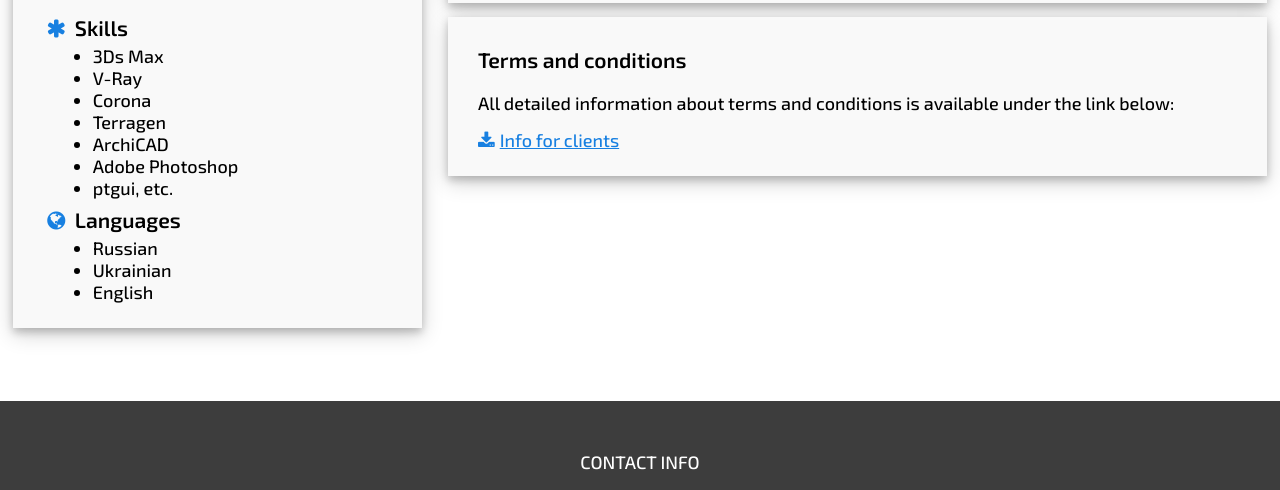
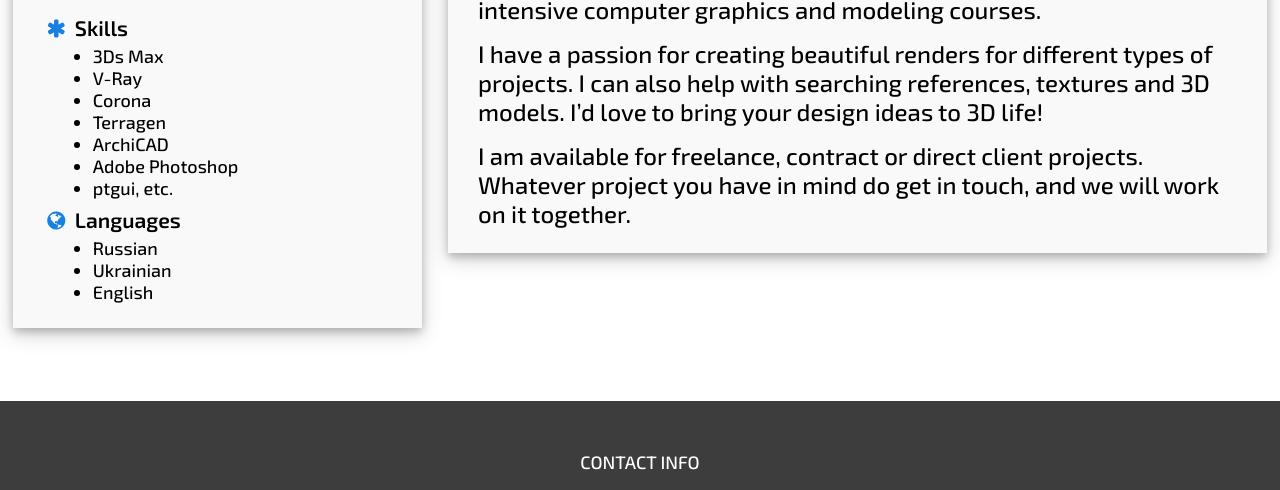
Before and after one commit to IgorKozarchuk/AlexanderKozub, a plain HTML site: page about/index-about.html in a window 1280 px wide. Shown: the part 602-1092 px from the top of the page. Drawn offline with nearby package versions, Linux system fonts and the light colour scheme.

Commit message:
Removed Terms and Conditions

```diff
--- a/about/index-about.html
+++ b/about/index-about.html
@@ -116,16 +116,6 @@
 						</div>
 
 					</div>
-
-					<div class="card">
-
-						<div class="terms">
-							<h3>Terms and conditions</h3>
-							<p>All detailed information about terms and conditions is available under the link below:</p>
-							<p><a href="info-for-clients.pdf" download><i class="fa fa-download"></i>Info for clients</a>
-						</div></p>
-
-					</div>
 				</div>
 				<!-- END Right column -->
 
--- a/about/sass/main-about.scss
+++ b/about/sass/main-about.scss
@@ -295,7 +295,7 @@ body {
 	}
 }
 
-.info, .skills, .languages, .about-me, .terms {
+.info, .skills, .languages, .about-me {
 	padding: 0 20px;
 
 	@media screen and (max-width: 800px) {
@@ -322,19 +322,7 @@ body {
 	}
 	p {
 		padding-bottom: 15px;
-	}
-}
-
-.terms {
-	h3 {
-		padding: 20px 0;
-	}
-	p {
-		padding-bottom: 15px;
-	}
-	a {
-		color: $accentColor;
-
+		font-size: 24px;
 	}
 }
 
```
Also changed, not shown: about/stylesheets/main-about.css.
